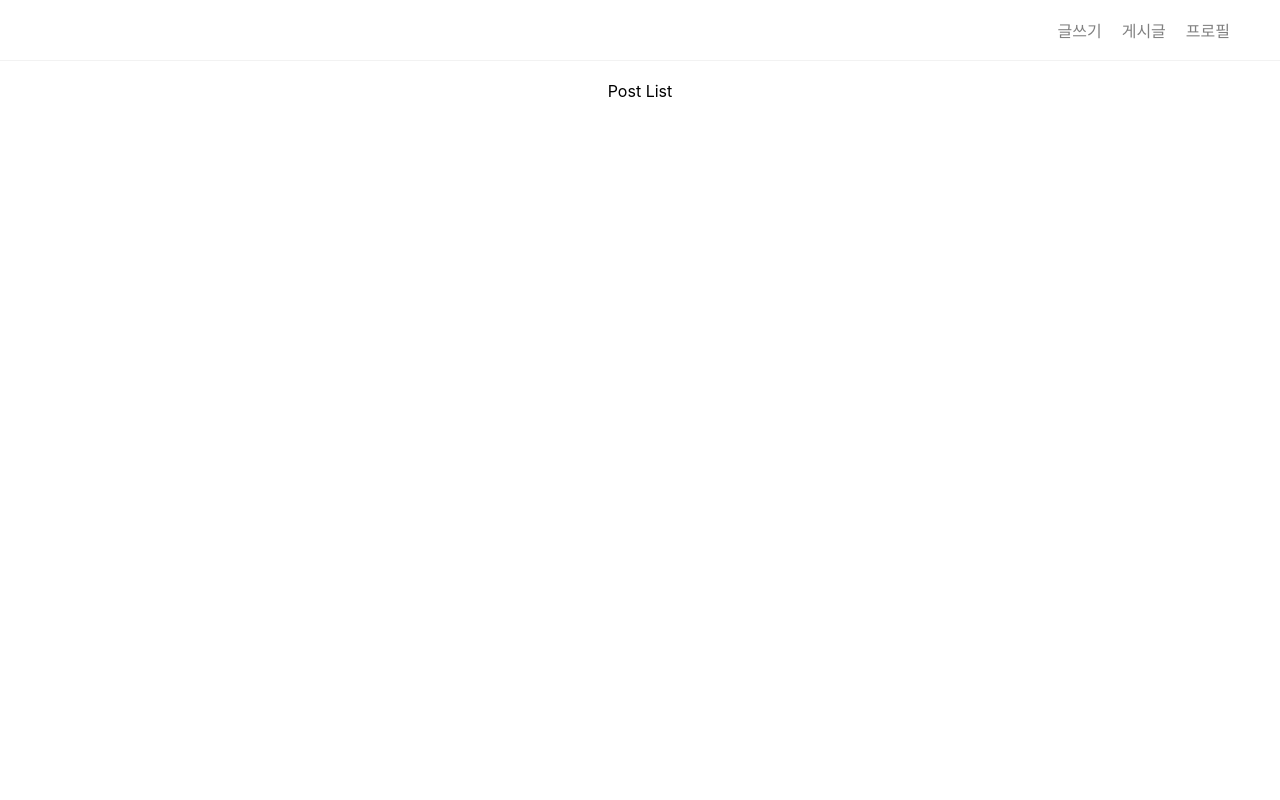
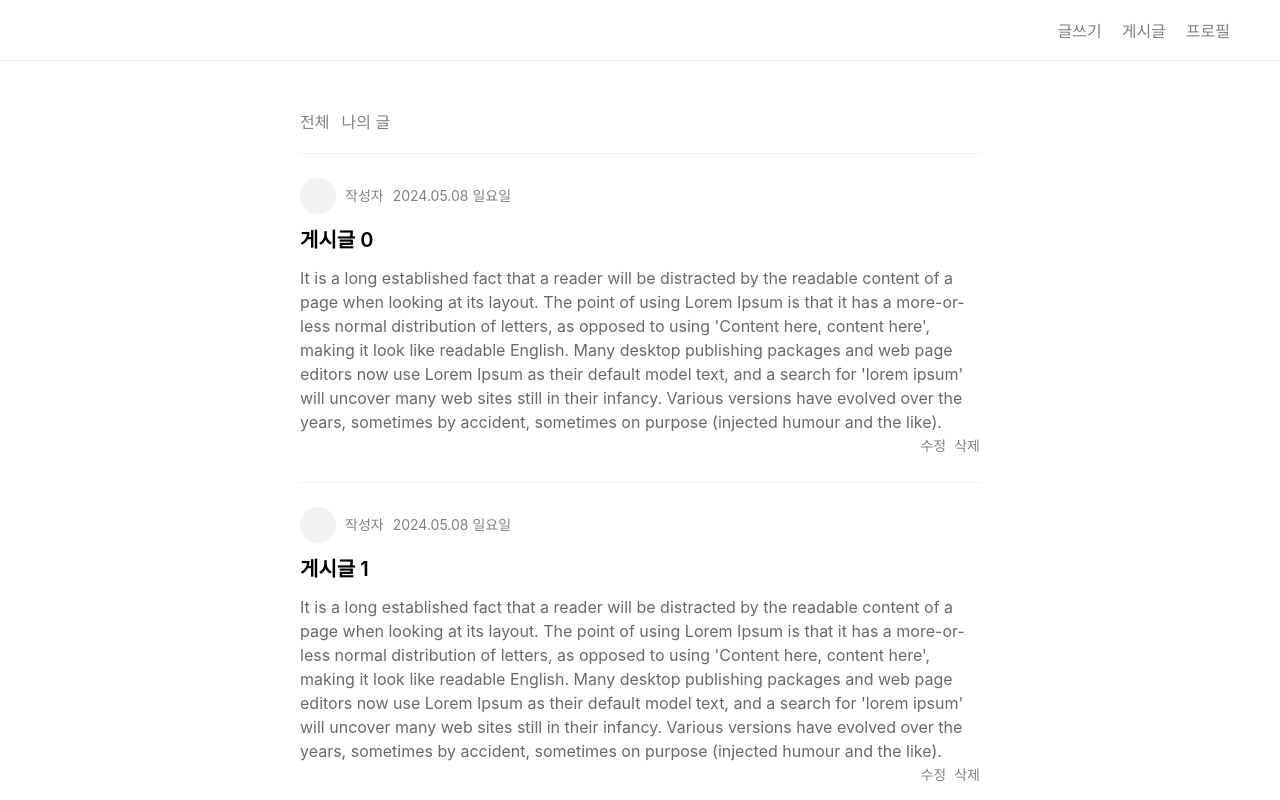
Before and after one commit to eve0625/fastcampus-blog-app, a React (Create React App) app: page / in a window 1280 px wide. Shown: the top 800 px of the page. Built offline with nearby package versions, Linux system fonts and the light colour scheme.

Commit message:
홈 화면 구성

```diff
--- a/src/index.css
+++ b/src/index.css
@@ -44,8 +44,94 @@ footer {
   gap: 20px;
 }
 
-.post-list {
+footer a {
+  margin: 0 10px;
+  text-decoration: none;
+  color: gray;
+}
+
+footer a:focus, footer a:hover {
+  color: black;
+}
+
+.post__navigation {
+  display: flex;
+  gap: 12px;
+  margin: 0 auto;
+  max-width: 680px;
+  font-size: 16px;
+  color: gray;
+  cursor: pointer;
+  padding: 48px 20px 0 20px;
+}
+
+.post__navigation--active {
+  color: black;
+  font-weight: 600;
+}
+
+.post__list {
   min-height: 90vh;
-  padding: 20px 40px;
+  padding: 20px;
   text-align: center;
+  max-width: 680px;
+  margin: 0 auto; /* 가운데 정렬 효과 */
+  text-align: left;
+  line-height: 24px;
 }
+
+.post__box {
+  padding-top: 24px;
+  padding-bottom: 24px;
+  border-top: 1px solid #f2f2f2;
+}
+
+.post__list a {
+  text-decoration: none;
+  color: black;
+}
+
+.post__profile-box {
+  display: flex;
+  gap: 9px;
+  font-size: 14px;
+  align-items: center;
+}
+
+.post__profile {
+  width: 36px;
+  height: 36px;
+  background: #f2f2f2;
+  border-radius: 50%;
+}
+
+.post__date, .post__author-name {
+  color: gray;
+}
+
+.post__title {
+  font-size: 20px;
+  font-weight: 600;
+  margin: 14px 0px;
+}
+
+.post__text {
+  color: dimgray;
+  font-size: 16px;
+}
+
+.post__utils-box {
+  display: flex;
+  gap: 8px;
+  flex-direction: row-reverse;
+  font-size: 14px;
+  color: gray;
+}
+
+.post__edit:hover, .post__edit:focus {
+  color: black;
+}
+
+.post__delete:hover, .post__delete:focus {
+  color: black;
+}
--- a/src/pages/home/index.tsx
+++ b/src/pages/home/index.tsx
@@ -10,11 +10,37 @@ export default function Home() {
                     <Link to="/profile">프로필</Link>
                 </div>
             </header>
-            <div className="post-list">Post List</div>
+            <div className="post__navigation">
+                <div className="post__navagation--active">전체</div>
+                <div>나의 글</div>
+            </div>
+            <div className="post__list">
+                {
+                    [...Array(10)].map((e, index) => (
+                        <div key={index} className="post__box">
+                            <Link to={`/posts/${index}`}>
+                                <div className="post__profile-box">
+                                    <div className="post__profile" />
+                                    <div className="post__author-name">작성자</div>
+                                    <div className="post__date">2024.05.08 일요일</div>
+                                </div>
+                                <div className="post__title">게시글 {index}</div>
+                                <div className="post__text">
+                                    It is a long established fact that a reader will be distracted by the readable content of a page when looking at its layout. The point of using Lorem Ipsum is that it has a more-or-less normal distribution of letters, as opposed to using 'Content here, content here', making it look like readable English. Many desktop publishing packages and web page editors now use Lorem Ipsum as their default model text, and a search for 'lorem ipsum' will uncover many web sites still in their infancy. Various versions have evolved over the years, sometimes by accident, sometimes on purpose (injected humour and the like).
+                                </div>
+                                <div className="post__utils-box">
+                                    <div className="post__delete">삭제</div>
+                                    <div className="post__edit">수정</div>
+                                </div>
+                            </Link>
+                        </div>
+                    ))
+                }
+            </div>
             <footer>
-                <div>Menu 1</div>
-                <div>Menu 2</div>
-                <div>Menu 3</div>
+                <Link to="/posts/new">글쓰기</Link>
+                <Link to="/posts">게시글</Link>
+                <Link to="/profile">프로필</Link>
             </footer>
         </div>
     );
```
